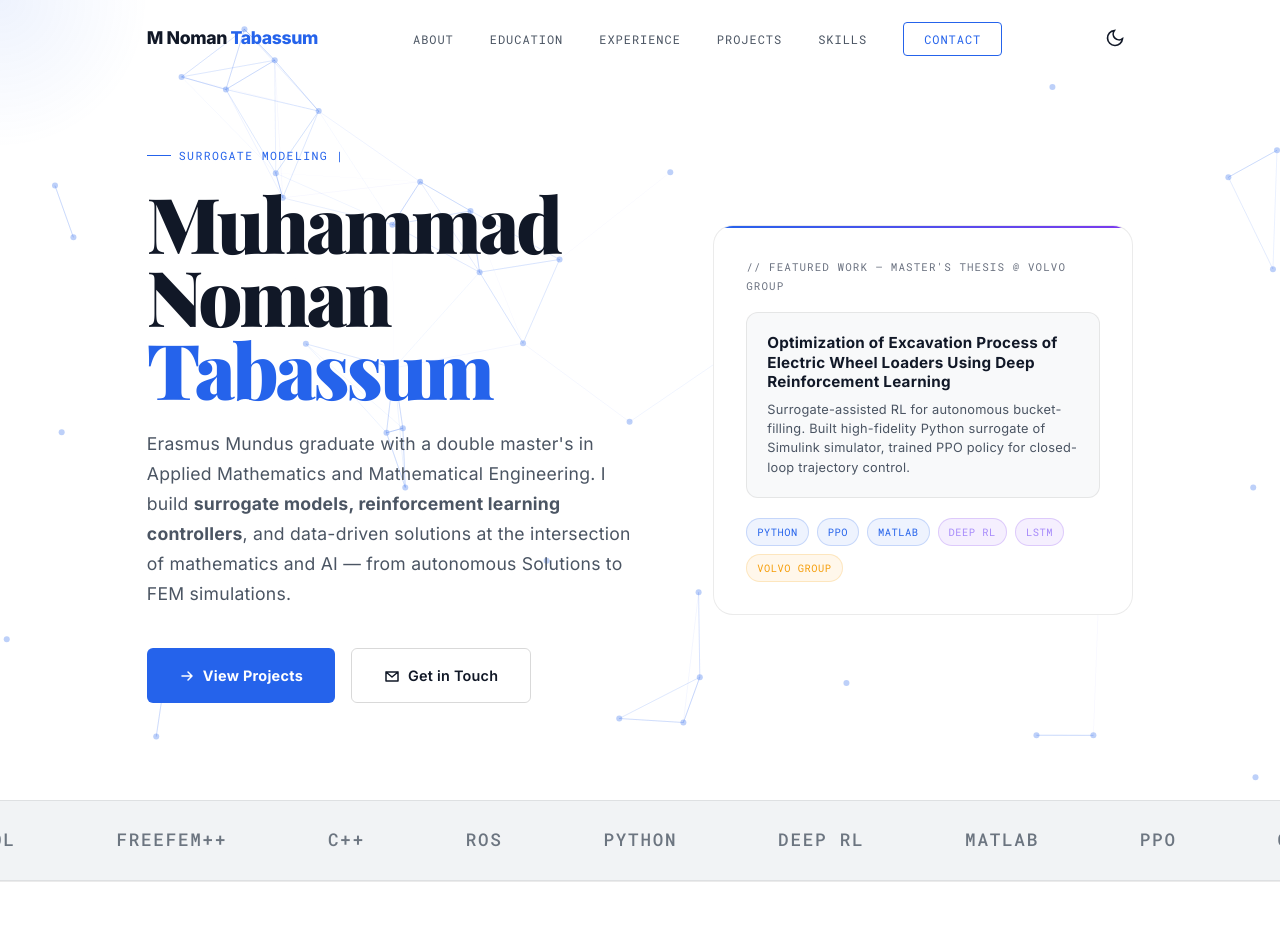
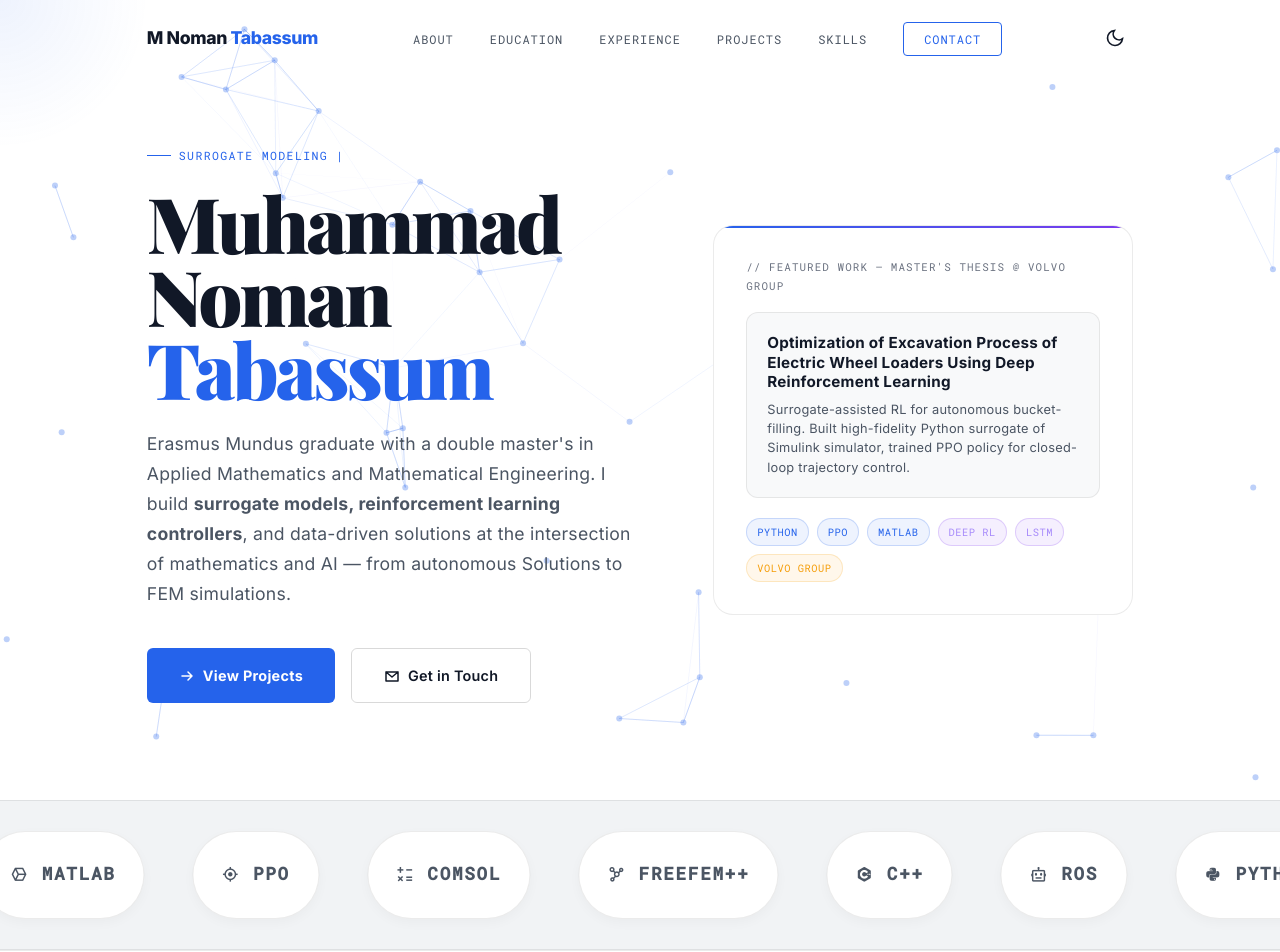
Before and after one commit to nomantabassum38/nomantabassum38.github.io, a plain HTML site: page index.html in a window 1280 px wide. Shown: the top 952 px of the page. Drawn offline with nearby package versions, Linux system fonts and the light colour scheme.

Commit message:
Refactor infinite marquee tracker for completely seamless looping and interactive rich hovers

```diff
--- a/index.html
+++ b/index.html
@@ -1825,39 +1825,51 @@
       background: var(--surface2);
       border-top: 1px solid var(--border);
       border-bottom: 1px solid var(--border);
-      padding: 24px 0;
-      white-space: nowrap;
-      box-sizing: border-box;
-      position: relative;
-    }
-    .ticker {
-      display: inline-block;
-      white-space: nowrap;
-      padding-right: 100%;
-      animation-iteration-count: infinite;
-      animation-timing-function: linear;
-      animation-name: ticker;
-      animation-duration: 35s;
+      padding: 30px 0;
+      display: flex;
+    }
+    .ticker-track {
+      display: flex;
+      width: max-content;
+      animation: scrollMarquee 25s linear infinite;
+    }
+    .ticker-wrap:hover .ticker-track {
+      animation-play-state: paused;
+    }
+    .ticker-content {
+      display: flex;
+      gap: 3rem;
+      padding: 0 1.5rem;
     }
     .ticker-item {
-      display: inline-block;
-      padding: 0 3rem;
+      display: flex;
+      align-items: center;
+      gap: 12px;
       font-size: 1.1rem;
       font-family: 'Roboto Mono', monospace;
-      font-weight: 500;
+      font-weight: 600;
       color: var(--text2);
       letter-spacing: 0.1em;
       text-transform: uppercase;
-      opacity: 0.8;
-      transition: opacity 0.3s;
+      padding: 12px 28px;
+      border-radius: 50px;
+      background: var(--surface);
+      border: 1px solid var(--border);
+      box-shadow: 0 4px 12px rgba(0,0,0,0.03);
+      cursor: crosshair;
+      transition: all 0.3s cubic-bezier(0.4, 0, 0.2, 1);
     }
     .ticker-item:hover {
-      opacity: 1;
-      color: var(--accent);
-    }
-    @keyframes ticker {
-      0% { transform: translate3d(0, 0, 0); }
-      100% { transform: translate3d(-100%, 0, 0); }
+      color: #ffffff;
+      background: var(--accent);
+      border-color: var(--accent);
+      box-shadow: var(--glow);
+      transform: translateY(-5px) scale(1.08);
+      z-index: 10;
+    }
+    @keyframes scrollMarquee {
+      0% { transform: translateX(0); }
+      100% { transform: translateX(-50%); }
     }
 
     /* Custom Scrollbar */
@@ -1993,24 +2005,29 @@
 
   <!-- INFINITE TICKER -->
   <div class="ticker-wrap">
-    <div class="ticker">
-      <div class="ticker-item">Python</div>
-      <div class="ticker-item">Deep RL</div>
-      <div class="ticker-item">MATLAB</div>
-      <div class="ticker-item">PPO</div>
-      <div class="ticker-item">COMSOL</div>
-      <div class="ticker-item">FreeFem++</div>
-      <div class="ticker-item">C++</div>
-      <div class="ticker-item">ROS</div>
-      <!-- Duplicate for seamless scroll -->
-      <div class="ticker-item">Python</div>
-      <div class="ticker-item">Deep RL</div>
-      <div class="ticker-item">MATLAB</div>
-      <div class="ticker-item">PPO</div>
-      <div class="ticker-item">COMSOL</div>
-      <div class="ticker-item">FreeFem++</div>
-      <div class="ticker-item">C++</div>
-      <div class="ticker-item">ROS</div>
+    <div class="ticker-track">
+      <!-- First Block -->
+      <div class="ticker-content">
+        <div class="ticker-item"><i class='bx bxl-python'></i> Python</div>
+        <div class="ticker-item"><i class='bx bx-brain'></i> Deep RL</div>
+        <div class="ticker-item"><i class='bx bx-cube-alt'></i> MATLAB</div>
+        <div class="ticker-item"><i class='bx bx-target-lock'></i> PPO</div>
+        <div class="ticker-item"><i class='bx bx-math'></i> COMSOL</div>
+        <div class="ticker-item"><i class='bx bx-network-chart'></i> FreeFem++</div>
+        <div class="ticker-item"><i class='bx bxl-c-plus-plus'></i> C++</div>
+        <div class="ticker-item"><i class='bx bx-bot'></i> ROS</div>
+      </div>
+      <!-- Duplicate Block for Seamless Loop -->
+      <div class="ticker-content">
+        <div class="ticker-item"><i class='bx bxl-python'></i> Python</div>
+        <div class="ticker-item"><i class='bx bx-brain'></i> Deep RL</div>
+        <div class="ticker-item"><i class='bx bx-cube-alt'></i> MATLAB</div>
+        <div class="ticker-item"><i class='bx bx-target-lock'></i> PPO</div>
+        <div class="ticker-item"><i class='bx bx-math'></i> COMSOL</div>
+        <div class="ticker-item"><i class='bx bx-network-chart'></i> FreeFem++</div>
+        <div class="ticker-item"><i class='bx bxl-c-plus-plus'></i> C++</div>
+        <div class="ticker-item"><i class='bx bx-bot'></i> ROS</div>
+      </div>
     </div>
   </div>
 
```
